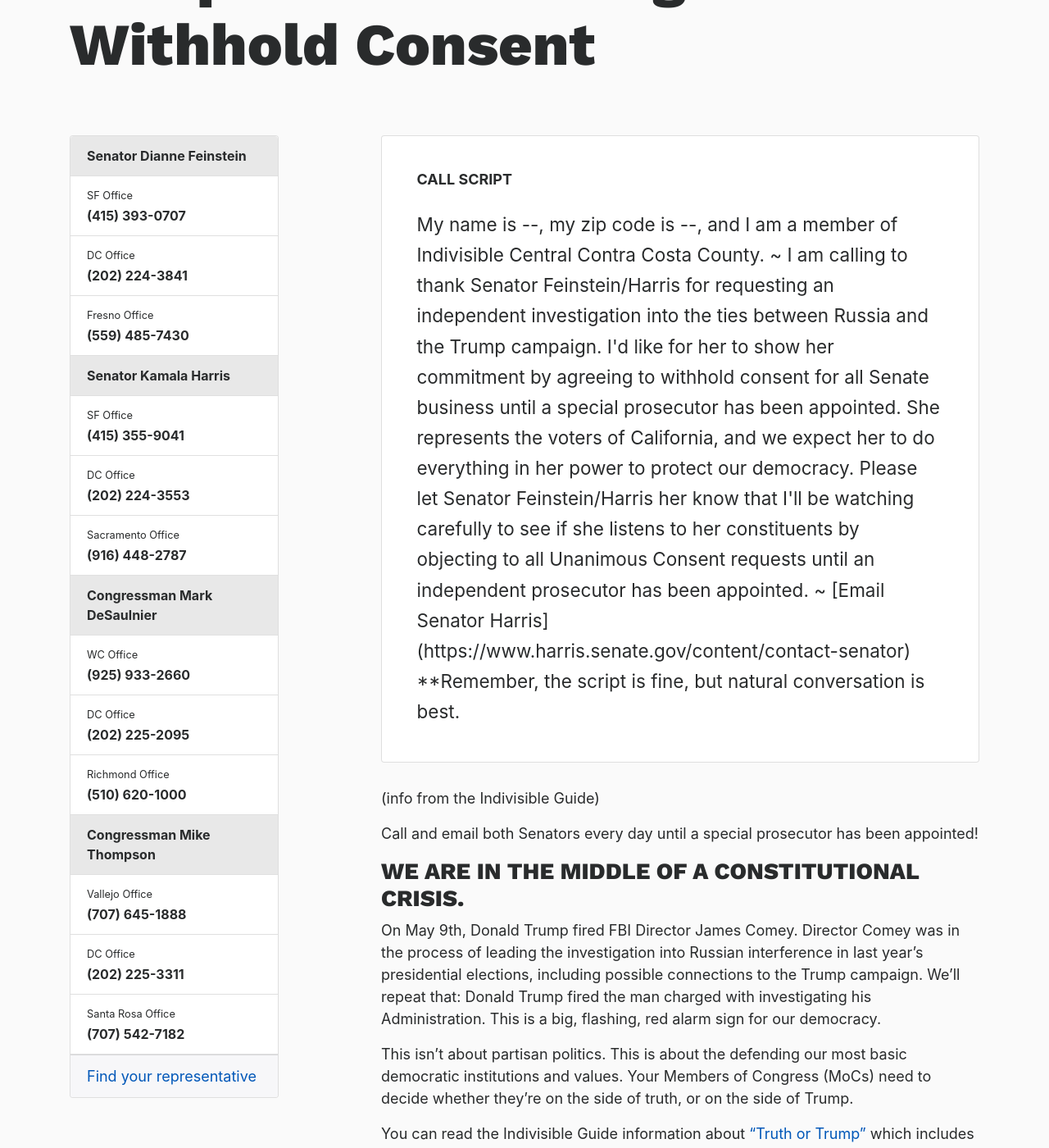
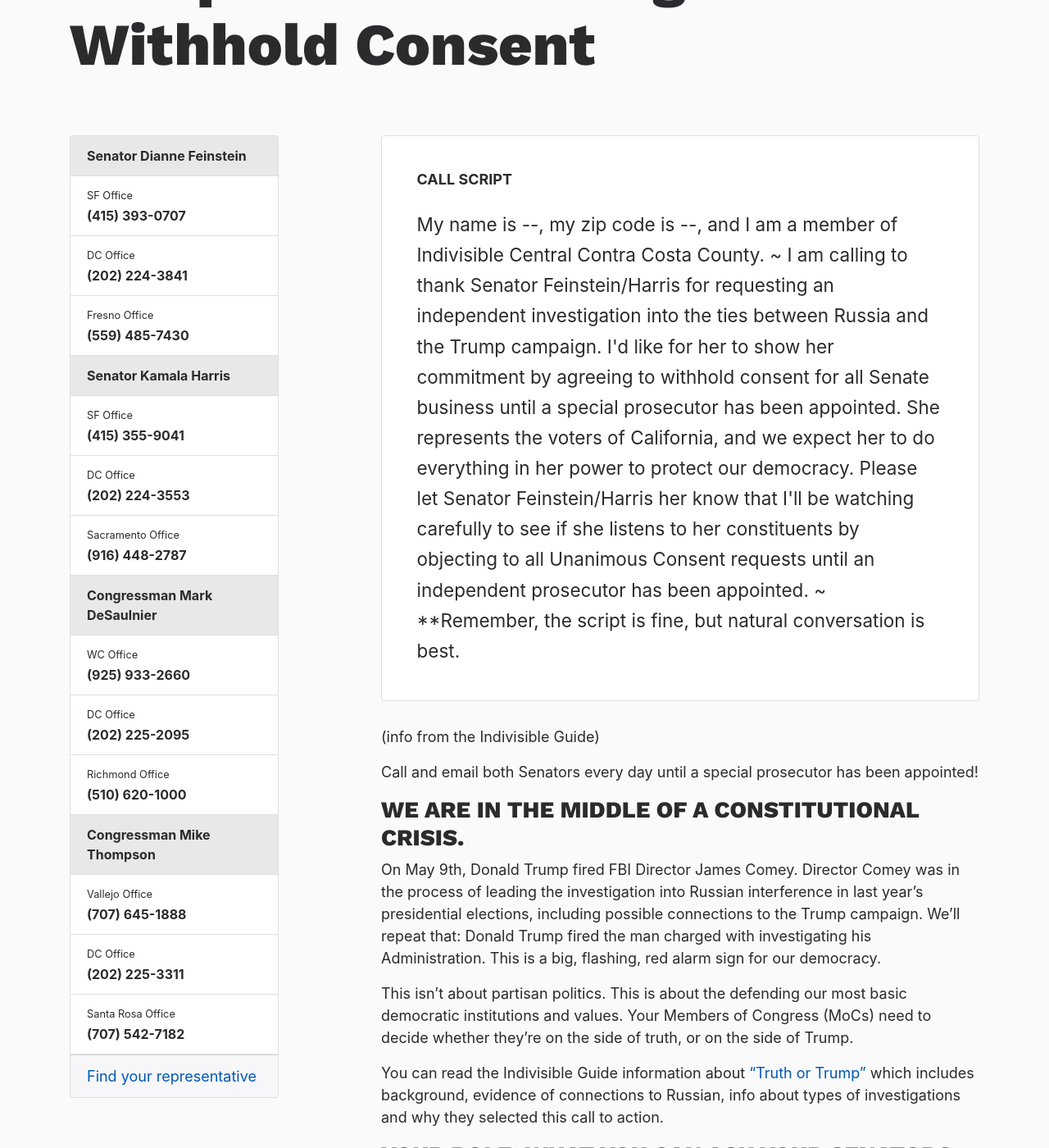
Before and after one commit to IndivisibleTemplate/BasicTemplate, a Jekyll site: the page built from _posts/2017-05-14-tell-our-senators-no-business-as-usual.markdown, in a window 1280 px wide and 1400 px high, scrolled down 639 px. Shown: the whole window at 82% size. Built offline with Jekyll 4.4.1, drawn with Linux system fonts in a browser that asks for light colours; nearby versions of some CDN libraries; comment, search, counter and statistics services are not loaded.

Commit message:
Updated Tell Our Senators No Business As Usual

```diff
--- a/_posts/2017-05-14-tell-our-senators-no-business-as-usual.markdown
+++ b/_posts/2017-05-14-tell-our-senators-no-business-as-usual.markdown
@@ -15,8 +15,6 @@
   I am calling to thank Senator Feinstein/Harris for requesting an independent investigation into the ties between Russia and the Trump campaign. I'd like for her to show her commitment by agreeing to withhold consent for all Senate business until a special prosecutor has been appointed. She represents the voters of California, and we expect her to do everything in her power to protect our democracy. Please let Senator Feinstein/Harris her know that I'll be watching carefully to see if she listens to her constituents by objecting to all Unanimous Consent requests until an independent prosecutor has been appointed.
   ~
 
-
-  [Email Senator Harris](https://www.harris.senate.gov/content/contact-senator)
 
 
 
```
